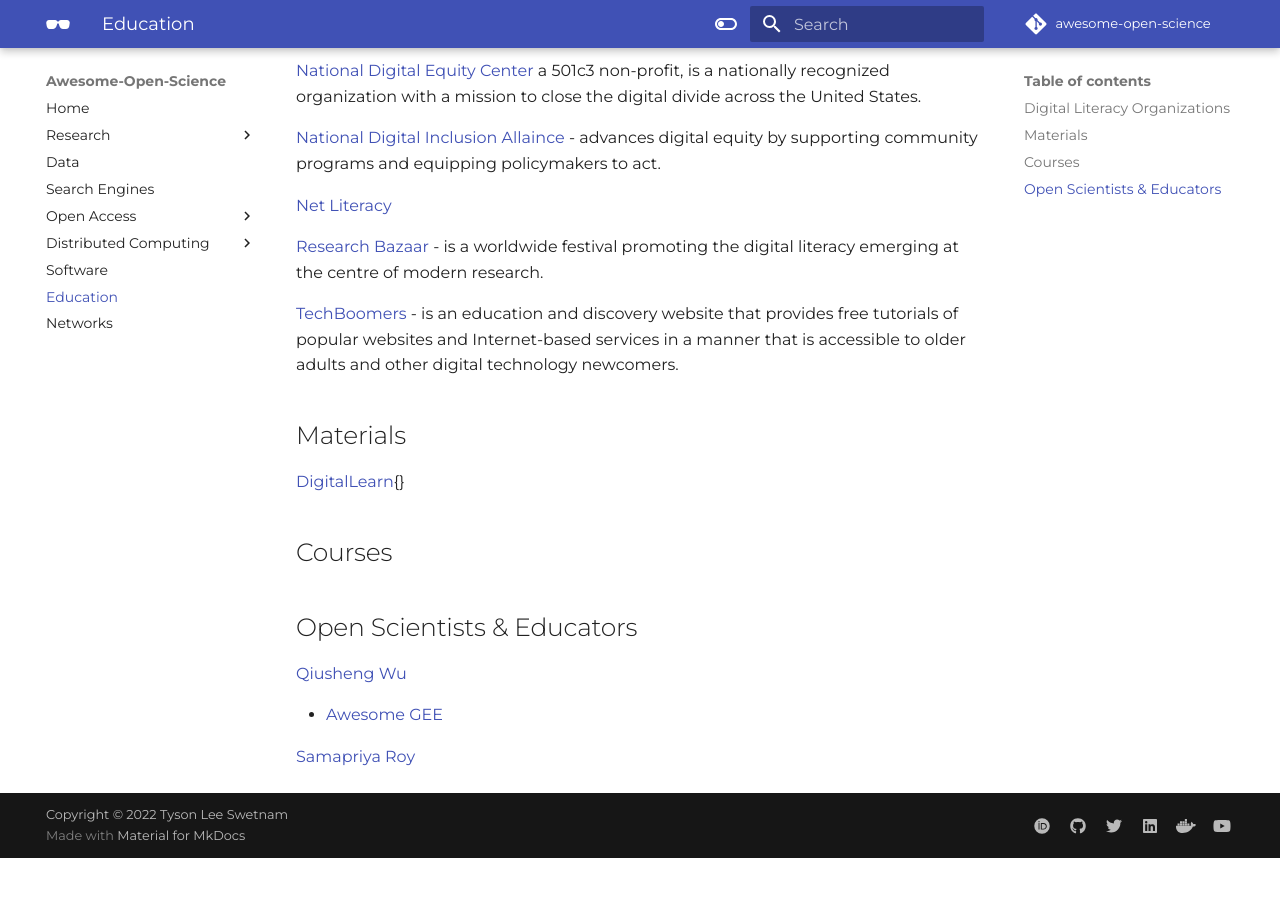
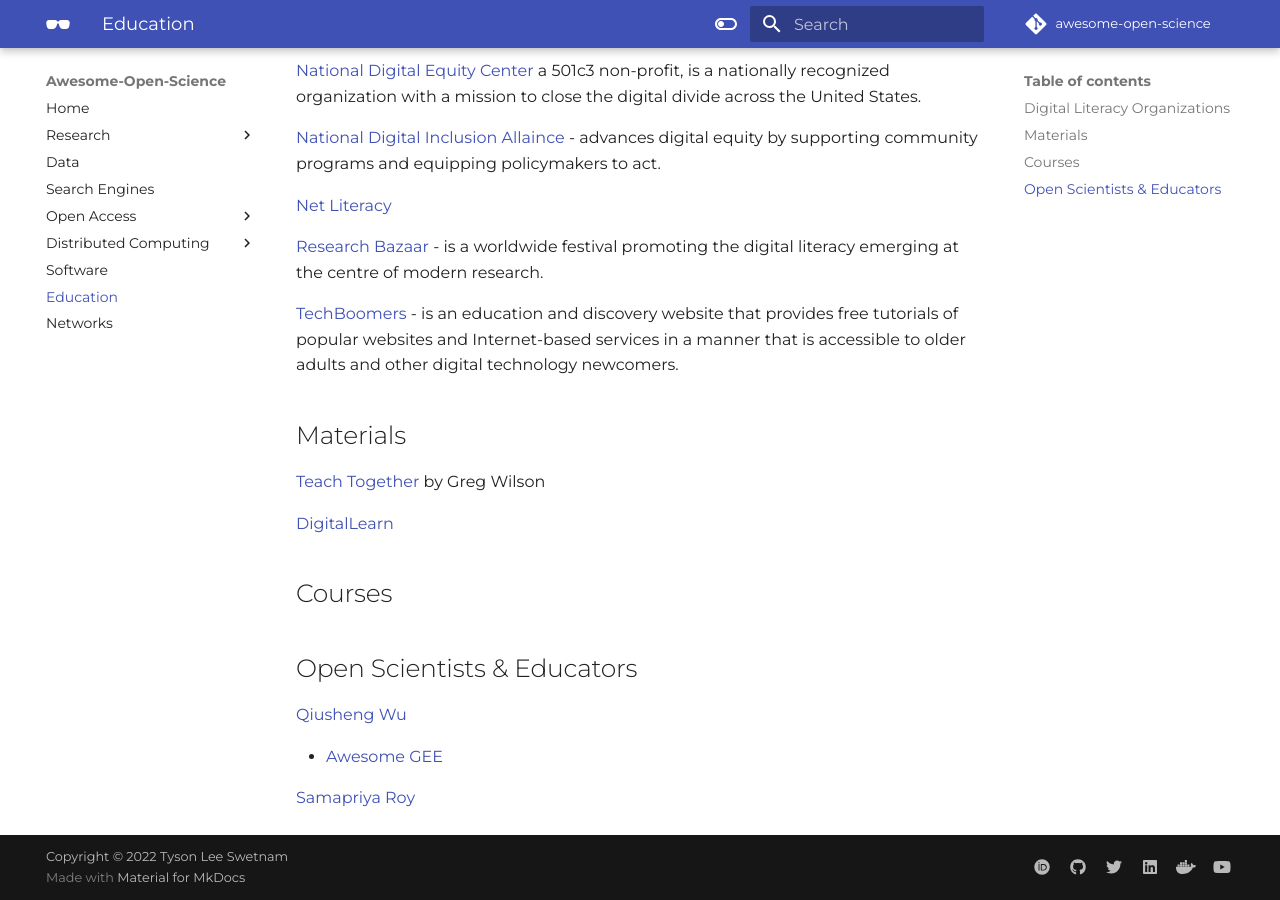
Before and after one commit to tyson-swetnam/awesome-open-science, an MkDocs documentation site: the page built from docs/edu.md, in a window 1280 px wide and 900 px high, scrolled down 534 px. Built offline with MkDocs 1.6.1 and Material for MkDocs 9.7.7, drawn with Linux system fonts in a browser that asks for light colours; some web fonts are replaced; comment, search, counter and statistics services are not loaded; before the commit the page ends 1392 px from its top, so only the background shows below that.

Commit message:
Update edu.md

```diff
--- a/docs/edu.md
+++ b/docs/edu.md
@@ -24,7 +24,9 @@
 
 ## Materials
 
-[DigitalLearn](https://www.digitallearn.org/){}
+[Teach Together](https://teachtogether.tech/en/index.html#){target=_blank} by Greg Wilson
+
+[DigitalLearn](https://www.digitallearn.org/){target=_blank}
 
 ## Courses
 
```
